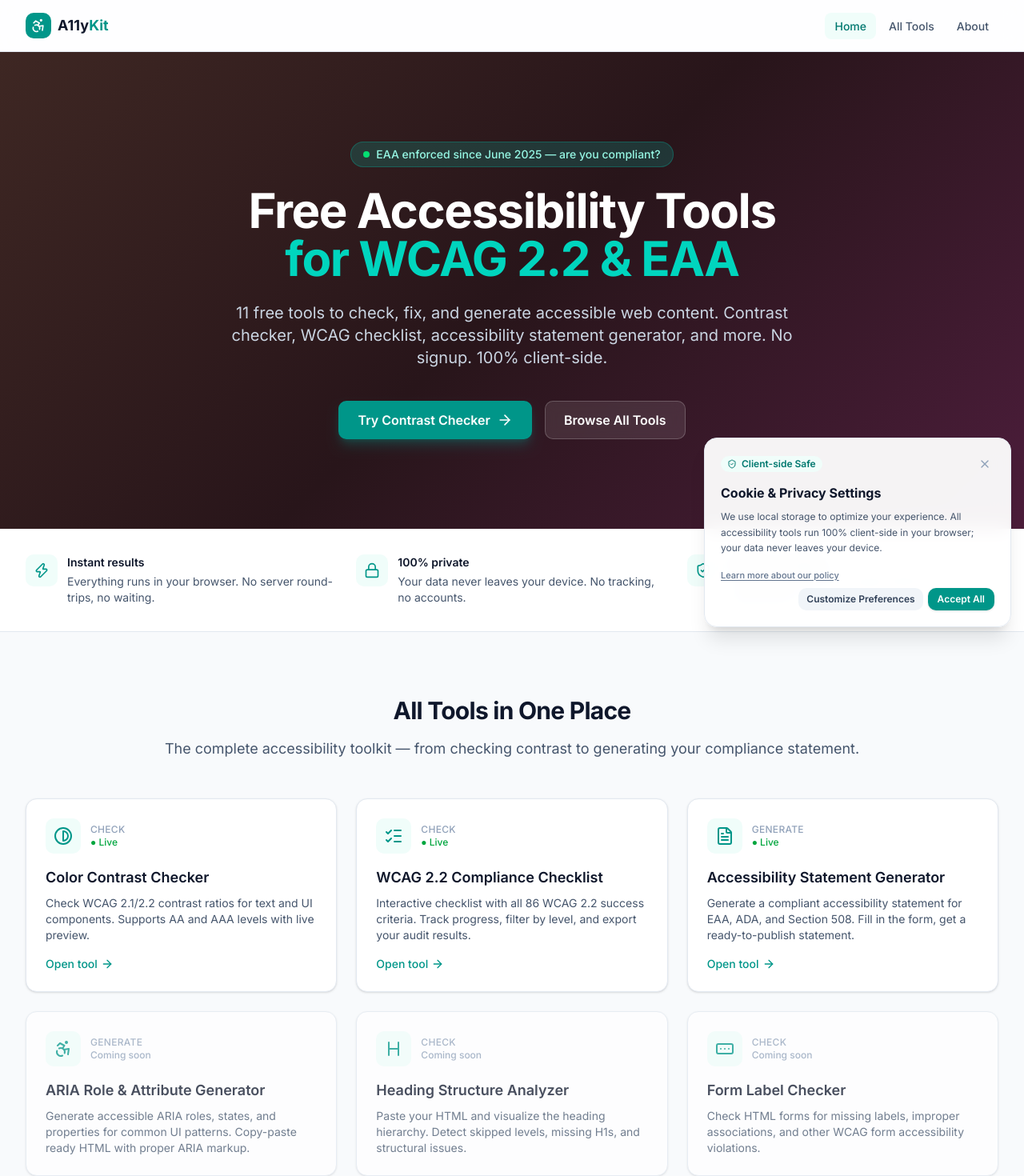
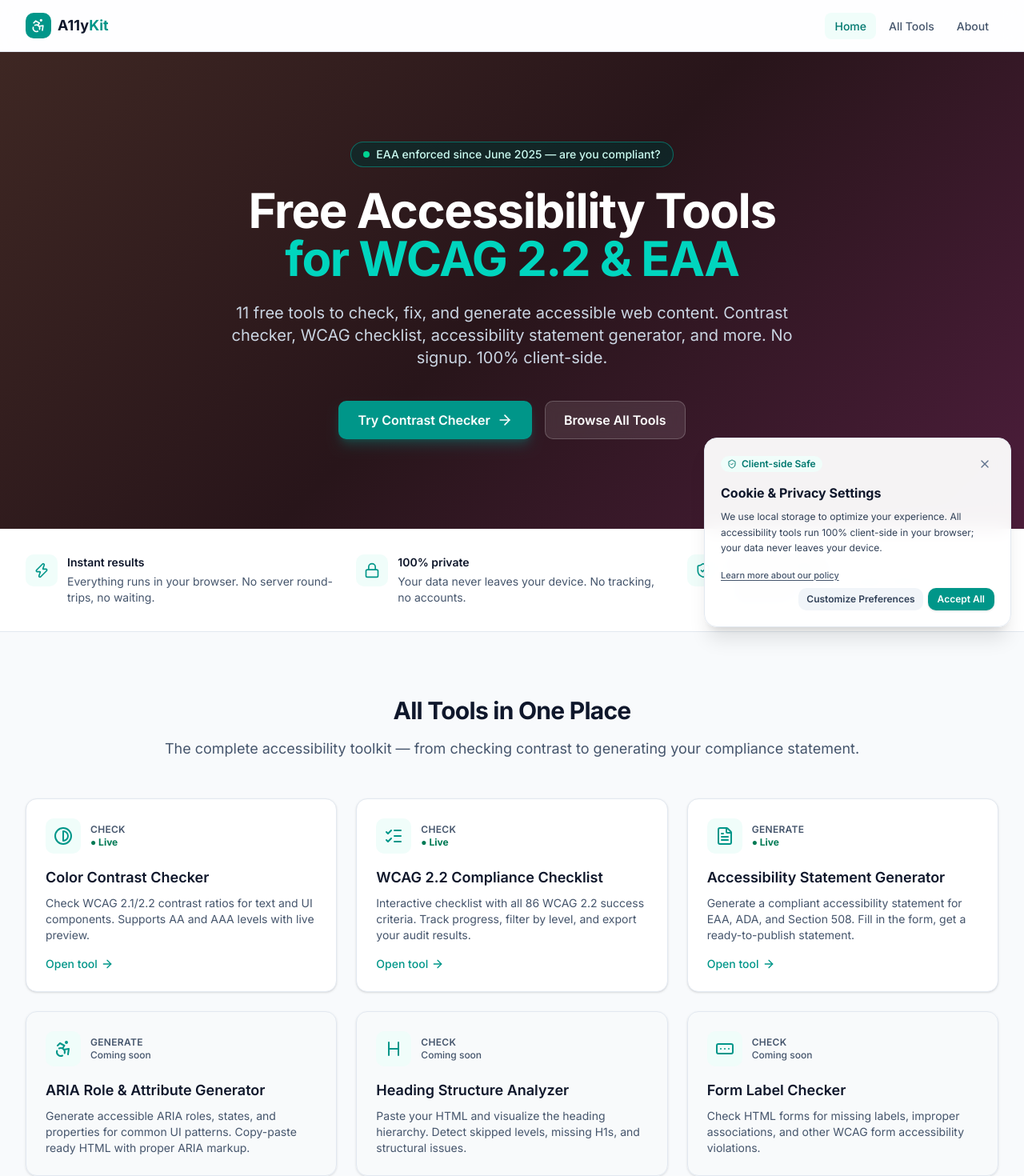
Before and after one commit to gstar-byte/a11ykit, a Next.js app: page / in a window 1280 px wide. Shown: the top 1470 px of the page at 80% size. Built offline with nearby package versions, Linux system fonts and the light colour scheme.

Commit message:
fix: elevate text color contrast ratios to strictly satisfy WCAG AA 4.5:1 standards

```diff
--- a/src/app/page.tsx
+++ b/src/app/page.tsx
@@ -24,8 +24,8 @@ export default function HomePage() {
         <div className="absolute inset-0 bg-grid-slate-700/[0.2]" aria-hidden="true" />
         <div className="relative mx-auto max-w-7xl px-4 py-20 sm:px-6 lg:px-8 lg:py-28">
           <div className="mx-auto max-w-3xl text-center">
-            <div className="mb-6 inline-flex items-center gap-2 rounded-full bg-teal-500/20 px-4 py-1.5 text-sm font-medium text-teal-200 ring-1 ring-inset ring-teal-500/30">
-              <span className="flex h-2 w-2 rounded-full bg-green-400" aria-hidden="true" />
+            <div className="mb-6 inline-flex items-center gap-2 rounded-full bg-teal-950/60 px-4 py-1.5 text-sm font-medium text-teal-100 ring-1 ring-inset ring-teal-400/40">
+              <span className="flex h-2 w-2 rounded-full bg-emerald-400" aria-hidden="true" />
               EAA enforced since June 2025 — are you compliant?
             </div>
             <h1 className="text-4xl font-bold tracking-tight text-white sm:text-5xl lg:text-6xl">
@@ -121,15 +121,15 @@ export default function HomePage() {
                       <Icon className="h-6 w-6" aria-hidden="true" />
                     </div>
                     <div className="flex flex-col">
-                      <span className="text-xs font-medium uppercase tracking-wide text-slate-400">
+                      <span className="text-xs font-semibold uppercase tracking-wide text-slate-600">
                         {categoryLabels[tool.category]}
                       </span>
                       {isLive ? (
-                        <span className="text-xs font-medium text-green-600">
+                        <span className="text-xs font-bold text-emerald-700">
                           ● Live
                         </span>
                       ) : (
-                        <span className="text-xs font-medium text-slate-400">
+                        <span className="text-xs font-medium text-slate-600">
                           Coming soon
                         </span>
                       )}
@@ -165,7 +165,7 @@ export default function HomePage() {
               ) : (
                 <div
                   key={tool.slug}
-                  className="group relative flex flex-col rounded-xl border border-slate-200 bg-white p-6 shadow-sm opacity-75 cursor-default"
+                  className="group relative flex flex-col rounded-xl border border-slate-200 bg-slate-50/60 p-6 shadow-sm cursor-default"
                   aria-label={`${tool.title} (coming soon)`}
                 >
                   {cardContent}
--- a/src/app/tools/page.tsx
+++ b/src/app/tools/page.tsx
@@ -50,11 +50,11 @@ export default function ToolsPage() {
                         <Icon className="h-6 w-6" aria-hidden="true" />
                       </div>
                       {isLive ? (
-                        <span className="text-xs font-medium text-green-600">
+                        <span className="text-xs font-bold text-emerald-700">
                           ● Live
                         </span>
                       ) : (
-                        <span className="text-xs font-medium text-slate-400">
+                        <span className="text-xs font-medium text-slate-600">
                           Coming soon
                         </span>
                       )}
@@ -88,7 +88,7 @@ export default function ToolsPage() {
                 ) : (
                   <div
                     key={tool.slug}
-                    className="group flex flex-col rounded-xl border border-slate-200 bg-white p-6 shadow-sm opacity-75 cursor-default"
+                    className="group flex flex-col rounded-xl border border-slate-200 bg-slate-50/60 p-6 shadow-sm cursor-default"
                   >
                     {cardContent}
                   </div>
--- a/src/components/footer.tsx
+++ b/src/components/footer.tsx
@@ -38,7 +38,7 @@ export function Footer() {
               ))}
               {comingSoonTools.slice(0, 3).map((tool) => (
                 <li key={tool.slug}>
-                  <span className="text-sm text-slate-400">
+                  <span className="text-sm text-slate-600">
                     {tool.shortTitle} (soon)
                   </span>
                 </li>
@@ -82,7 +82,7 @@ export function Footer() {
         </div>
 
         <div className="mt-8 border-t border-slate-200 pt-8">
-          <p className="text-sm text-slate-500">
+          <p className="text-sm text-slate-600">
             © {new Date().getFullYear()} A11yKit. Free accessibility tools for
             everyone. WCAG is a trademark of W3C. EAA refers to Directive (EU)
             2019/882.
--- a/src/components/privacy-banner.tsx
+++ b/src/components/privacy-banner.tsx
@@ -206,7 +206,7 @@ export function PrivacyBanner({ position = "right" }: PrivacyBannerProps) {
             </span>
             <button
               onClick={handleDeclineAll}
-              className="p-1 rounded-full text-slate-400 hover:text-slate-600 hover:bg-slate-100 dark:hover:bg-slate-800 dark:text-slate-500 dark:hover:text-slate-300 transition-colors"
+              className="p-1 rounded-full text-slate-500 hover:text-slate-700 hover:bg-slate-100 dark:hover:bg-slate-800 dark:text-slate-400 dark:hover:text-slate-200 transition-colors"
               aria-label="Close cookie settings (essential only)"
             >
               <X className="h-4 w-4" />
@@ -216,7 +216,7 @@ export function PrivacyBanner({ position = "right" }: PrivacyBannerProps) {
           <h3 className="text-base font-bold text-slate-900 dark:text-slate-50 text-left">
             {currentLang.title}
           </h3>
-          <p className="mt-2 text-xs text-slate-600 dark:text-slate-400 leading-relaxed text-left">
+          <p className="mt-2 text-xs text-slate-700 dark:text-slate-300 leading-relaxed text-left">
             {currentLang.description}
           </p>
 
@@ -233,7 +233,7 @@ export function PrivacyBanner({ position = "right" }: PrivacyBannerProps) {
                   <h4 className="text-xs font-bold text-slate-800 dark:text-slate-200">
                     {currentLang.essentialTitle}
                   </h4>
-                  <p className="text-[10px] text-slate-500 dark:text-slate-400 leading-tight">
+                  <p className="text-[10px] text-slate-600 dark:text-slate-300 leading-tight">
                     {currentLang.essentialDesc}
                   </p>
                 </div>
@@ -254,7 +254,7 @@ export function PrivacyBanner({ position = "right" }: PrivacyBannerProps) {
                   <h4 className="text-xs font-bold text-slate-800 dark:text-slate-200 group-hover:text-teal-600 dark:group-hover:text-teal-400 transition-colors">
                     {currentLang.analyticsTitle}
                   </h4>
-                  <p className="text-[10px] text-slate-500 dark:text-slate-400 leading-tight">
+                  <p className="text-[10px] text-slate-600 dark:text-slate-300 leading-tight">
                     {currentLang.analyticsDesc}
                   </p>
                 </div>
@@ -275,7 +275,7 @@ export function PrivacyBanner({ position = "right" }: PrivacyBannerProps) {
                   <h4 className="text-xs font-bold text-slate-800 dark:text-slate-200 group-hover:text-teal-600 dark:group-hover:text-teal-400 transition-colors">
                     {currentLang.marketingTitle}
                   </h4>
-                  <p className="text-[10px] text-slate-500 dark:text-slate-400 leading-tight">
+                  <p className="text-[10px] text-slate-600 dark:text-slate-300 leading-tight">
                     {currentLang.marketingDesc}
                   </p>
                 </div>
@@ -296,7 +296,7 @@ export function PrivacyBanner({ position = "right" }: PrivacyBannerProps) {
           <div className="mt-4 flex flex-wrap gap-2 items-center justify-between">
             <Link
               href="/about"
-              className="text-[11px] font-medium text-slate-500 hover:text-teal-600 dark:text-slate-400 dark:hover:text-teal-400 underline underline-offset-2 transition-colors"
+              className="text-[11px] font-medium text-slate-600 hover:text-teal-600 dark:text-slate-300 dark:hover:text-teal-400 underline underline-offset-2 transition-colors"
             >
               {currentLang.privacyPolicy}
             </Link>
```
